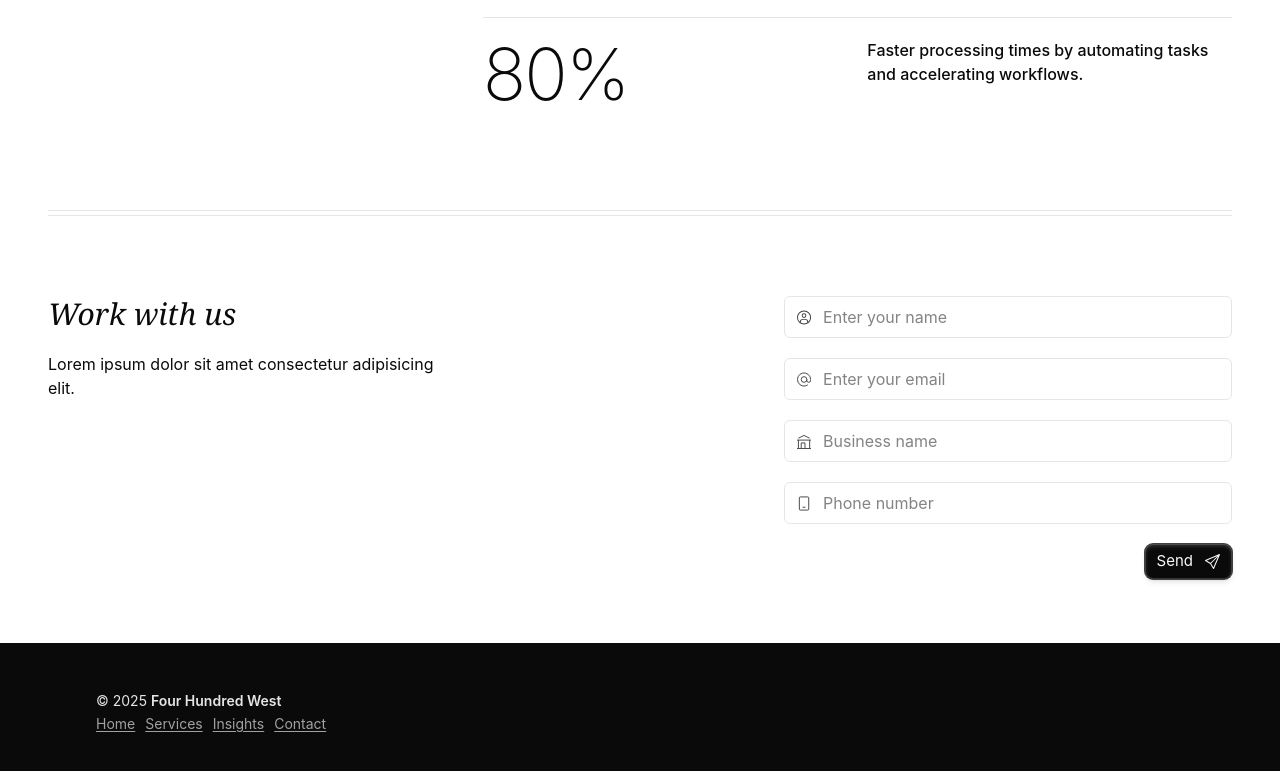
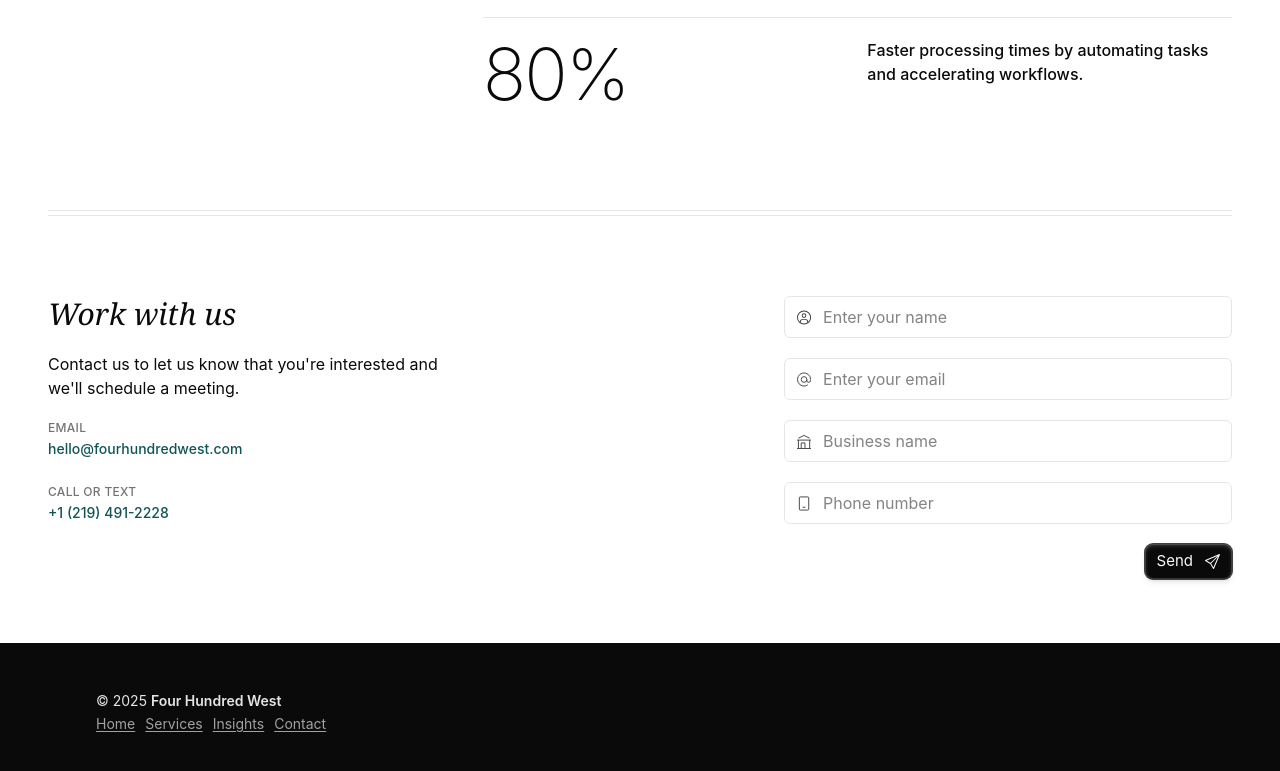
Before and after one commit to fourhundredwest/fhw, an Astro site: page / in a window 1280 px wide. Shown: the part 1494-2265 px from the top of the page. Built offline with nearby package versions, Linux system fonts and the light colour scheme; Astro itself is replaced by a stand-in of ours.

Commit message:
feat: add contact details

```diff
--- a/src/pages/index.astro
+++ b/src/pages/index.astro
@@ -155,7 +155,34 @@ import Layout from "../layouts/Layout.astro";
 	>
 		<div class="flex flex-col gap-5">
 			<h2 class="font-serif text-3xl italic">Work with us</h2>
-			<p>Lorem ipsum dolor sit amet consectetur adipisicing elit.</p>
+			<p>
+				Contact us to let us know that you're interested and we'll schedule a
+				meeting.
+			</p>
+			<address>
+				<p
+					class="text-muted text-xs font-medium tracking-wide uppercase not-italic"
+				>
+					Email
+				</p>
+				<a
+					href="mailto:hello@fourhundredwest.com?subject=Inquiry"
+					class="text-primary text-sm font-medium not-italic"
+					>hello@fourhundredwest.com</a
+				>
+				<br />
+				<br />
+				<p
+					class="text-muted text-xs font-medium tracking-wide uppercase not-italic"
+				>
+					Call or text
+				</p>
+				<a
+					href="tel:+12194912228"
+					class="text-primary text-sm font-medium not-italic"
+					>+1 (219) 491-2228</a
+				>
+			</address>
 		</div>
 
 		<form class="flex w-full flex-col gap-5 md:ml-auto md:max-w-md">
```
